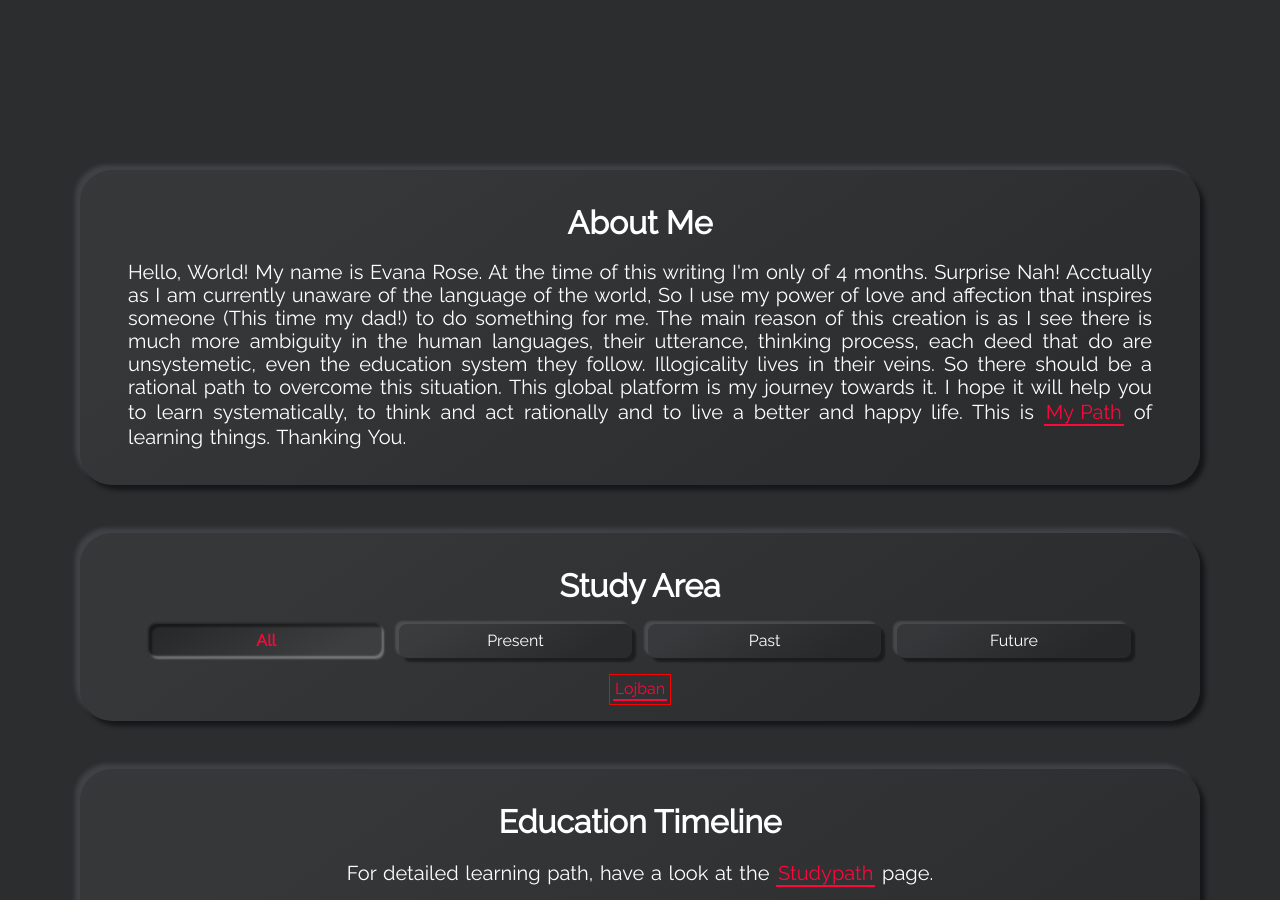
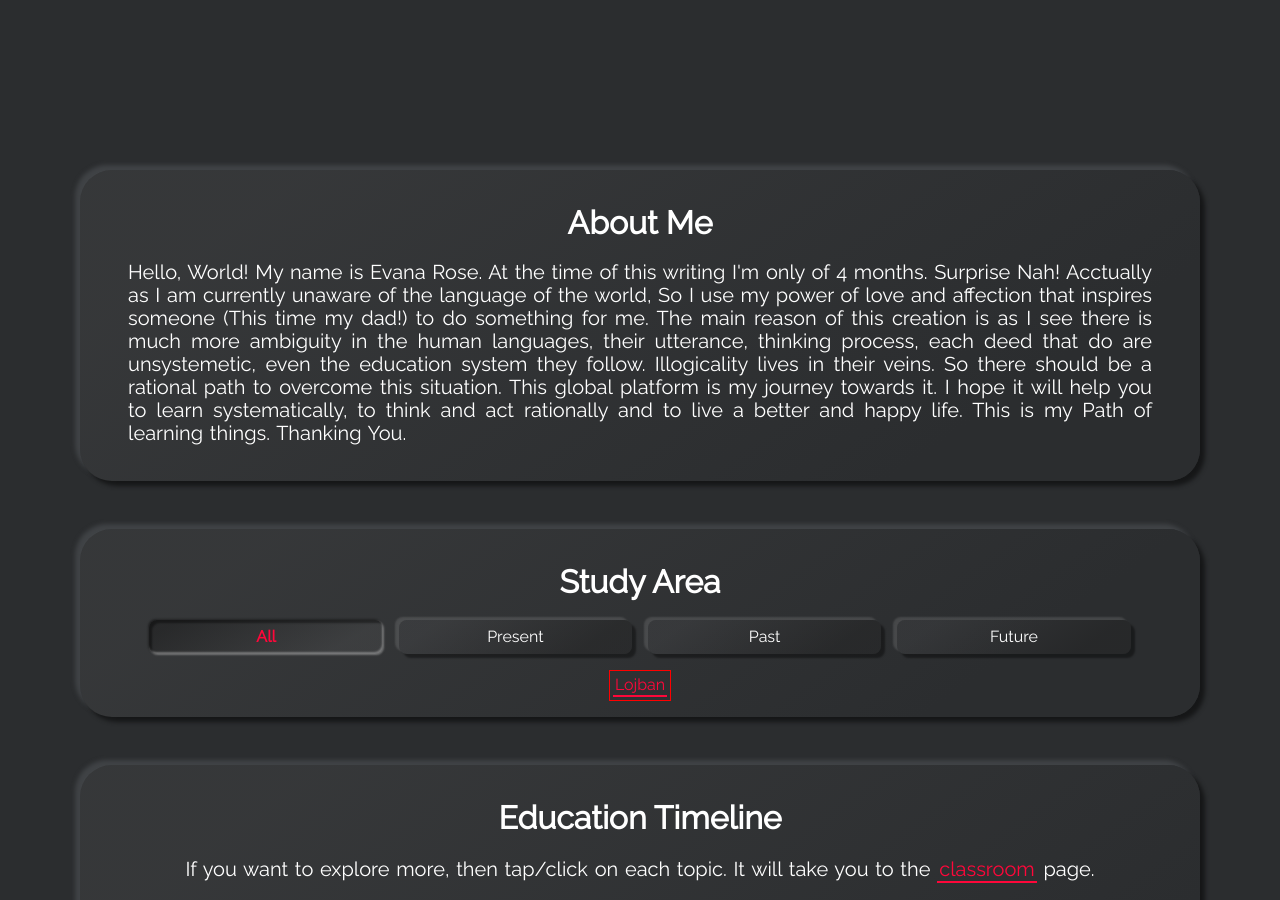
Before and after one commit to MDShahid94/evanarose.com, a Jekyll site: the page built from index.html, in a window 1280 px wide and 900 px high, scrolled down 890 px. Built offline with Jekyll 4.4.1, drawn with Linux system fonts in a browser that asks for light colours.

Commit message:
clsroom conn

```diff
--- a/_config.yml
+++ b/_config.yml
@@ -35,7 +35,7 @@ show_aboutme_card: true
 # about_me_title: The will be displayed as the title in the About Me section
 about_me_title: About Me
 # about_me_description: This will be displayed under the title.
-about_me_description: Hello, World! My name is Evana Rose. At the time of this writing I'm only of 4 months. Surprise Nah! Acctually as I am currently unaware of the language of the world, So I use my power of love and affection that inspires someone (This time my dad!) to do something for me. The main reason of this creation is as I see there is much more ambiguity in the human languages, their utterance, thinking process, each deed that do are unsystemetic, even the education system they follow. Illogicality lives in their veins. So there should be a rational path to overcome this situation. This global platform is my journey towards it. I hope it will help you to learn systematically, to think and act rationally and to live a better and happy life. This is <a class="highlight-link" href="https://studypath.evanarose.com" rel="noreferrer"> My Path </a> of learning things. Thanking You.
+about_me_description: Hello, World! My name is Evana Rose. At the time of this writing I'm only of 4 months. Surprise Nah! Acctually as I am currently unaware of the language of the world, So I use my power of love and affection that inspires someone (This time my dad!) to do something for me. The main reason of this creation is as I see there is much more ambiguity in the human languages, their utterance, thinking process, each deed that do are unsystemetic, even the education system they follow. Illogicality lives in their veins. So there should be a rational path to overcome this situation. This global platform is my journey towards it. I hope it will help you to learn systematically, to think and act rationally and to live a better and happy life. This is my Path of learning things. Thanking You.
 # SKILLS SECTION
 # show_skills_card:
 # > setting this to true, will display the Skills section
@@ -54,8 +54,7 @@ timeline_title: Education Timeline
 # cv_download_link: The link where you host your cv.
 # > e.g. you share your cv on your dropbox, then add the dropbox link here
 home_url: https://evanarose.com/
-studypath_url: https://studypath.evanarose.com/
-lojban_url: https://lojban.evanarose.com/
+classroom_url: https://classroom.evanarose.com/
 
 # PROJECTS SECTION
 # show_projects_card:
--- a/_data/timeline.yml
+++ b/_data/timeline.yml
@@ -18,7 +18,7 @@
 #   timeline-side: right
 
 - title: Lojban
-  title-url: https://lojban.evanarose.com/
+  title-url: https://classroom.evanarose.com/
   date: June 2021 - Present
   subtitle: Lojban is a constructed, syntactically unambiguous human language created by the Logical Language Group.
   tags:
--- a/_includes/section-timeline.html
+++ b/_includes/section-timeline.html
@@ -1,8 +1,9 @@
 <h1 class="title">{{site.timeline_title}}</h1>
 <p class="subtitle">
-  For detailed learning path, have a look at the
-  <a class="highlight-link" href="{{site.studypath_url}}" rel="noreferrer">
-    Studypath
+  <span class="hexagon"></span>
+  If you want to explore more, then tap/click on each topic. It will take you to the
+  <a class="highlight-link" href="{{site.classroom_url}}" rel="noreferrer">
+    classroom
   </a> page.
 </p>
 
```
